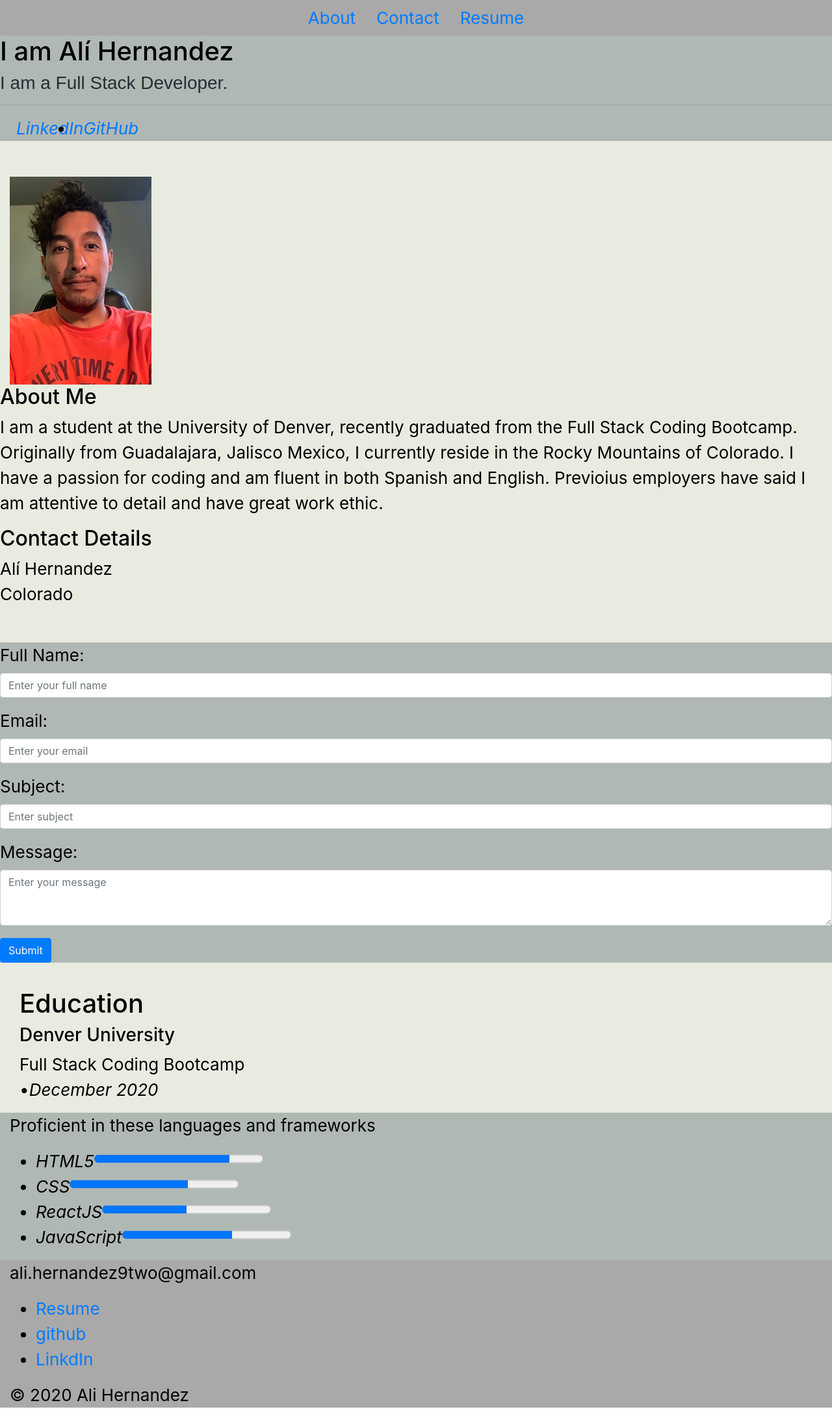
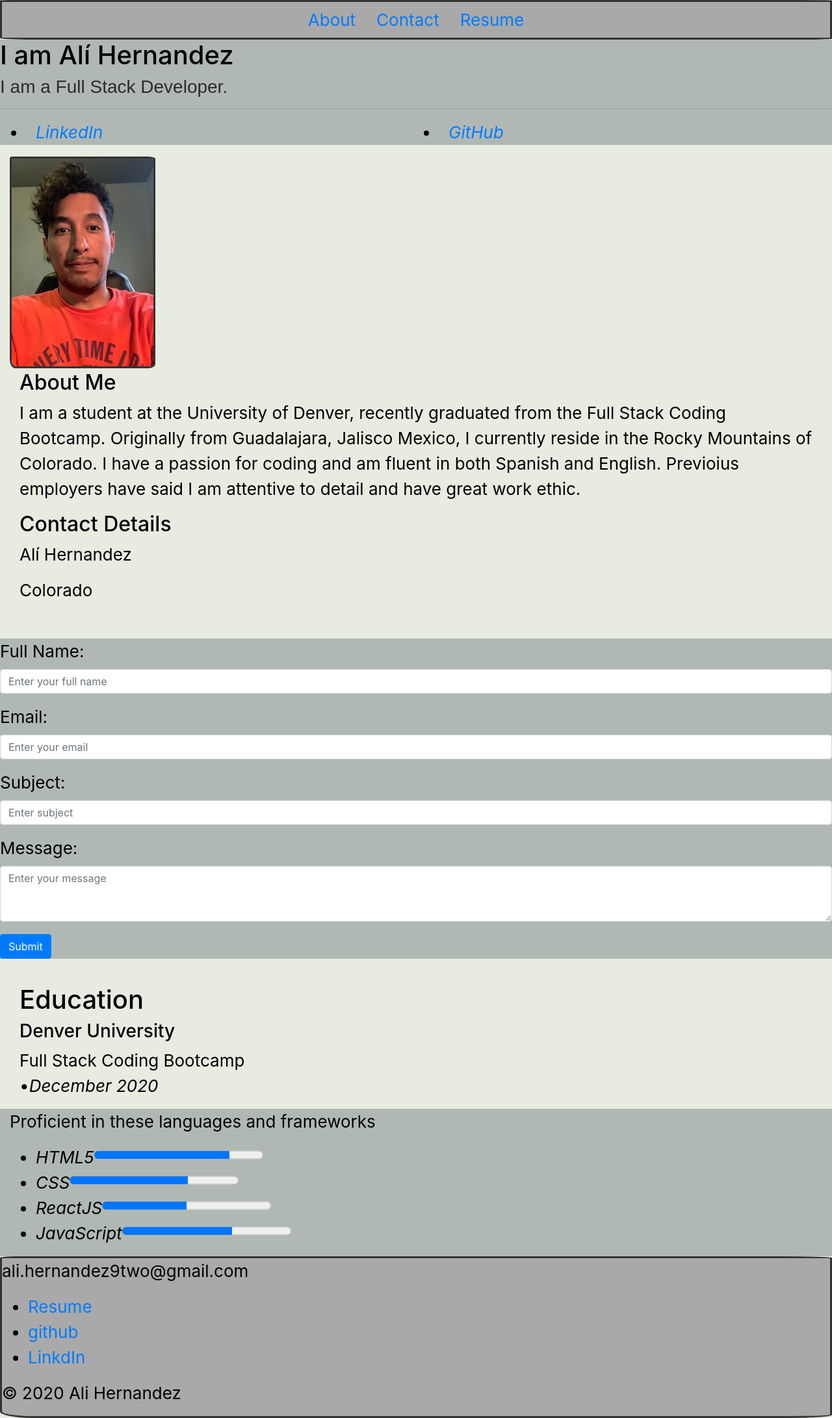
Before and after one commit to alihernandez/dev-portfolio, a React (Create React App) app: page /contact in a window 1280 px wide. Shown: the whole page at 65% size. Built offline with nearby package versions, Linux system fonts and the light colour scheme.

Commit message:
more css fixes

```diff
--- a/public/index.html
+++ b/public/index.html
@@ -31,5 +31,6 @@
       To begin the development, run `npm start` or `yarn start`.
       To create a production bundle, use `npm run build` or `yarn build`.
     -->
+    <script src="https://unpkg.com/react/umd/react.production.min.js" crossorigin></script>
   </div>
 </html>
--- a/src/App.css
+++ b/src/App.css
@@ -1,8 +1,6 @@
 .App {
-
   background-color: #E7EBE0FF;
   min-height: 100vh;
-
   font-size: calc(10px + 2vmin);
   color: black;
 }
--- a/src/App.js
+++ b/src/App.js
@@ -24,7 +24,7 @@ class App extends Component {
          <NavBar />
 
          <Header resumeData={resumeData} key="head"/>
-         <br />
+
 		    <About resumeData={resumeData} />
         <br />
         <ContactMe resumeData={resumeData} />
--- a/src/components/About/About.css
+++ b/src/components/About/About.css
@@ -1,3 +1,13 @@
-#abtme{
-    justify-content: center;
+.img-container{
+    padding-top:2.5px;
+    padding-bottom: 2.5px;
 }
+
+.profile-pic{
+   display: flex;
+   flex-direction: column;
+   justify-content: center;
+   border: 3px solid #333333;
+        border-radius: 2% 6% 5% 4% / 1% 1% 2% 4%;
+
+}
--- a/src/components/About/About.js
+++ b/src/components/About/About.js
@@ -9,34 +9,30 @@ export default class About extends Component {
 
 
         return(
-            <div id="abtme">
 
-                <div className="col" >
+
+                    <div className="col">
+
+                        <div className="img-container">
                         <img className="profile-pic" src={mugShot} alt="face" />
                         </div>
 
-                    <div >
-                        <h2 >About Me</h2>
+                        <div className="col aboutme">
+                            <h2>About Me</h2>
                             <p>
                                 {resumeData.aboutme}
                             </p>
-                        <div className="row">
-                            <div className="col contact-details">
                             <h2>Contact Details</h2>
-                                <p className="address">
-                                    <span>{resumeData.name}</span>
-                                    <br></br>
-                                    <span>
+                            <p>
+                                {resumeData.name}
+                            </p>
+                            <p>
                                 {resumeData.address}
-                                    </span>
-                                    <br></br>
-
                             </p>
                         </div>
 
                     </div>
-                </div>
-                </div>
+
         );
     }
 }
--- a/src/components/Footer/Footer.css
+++ b/src/components/Footer/Footer.css
@@ -1,4 +1,13 @@
-#footer{
+.footer-content{
+   justify-content: center;
+}
+
+#footer {
    background-color: darkgray;
+   justify-content: center;
+       display: flex;
+       flex-direction: column;
+       border: 3px solid #333333;
+       border-radius: 2% 6% 5% 4% / 1% 1% 2% 4%;
 
 }
--- a/src/components/Footer/Footer.js
+++ b/src/components/Footer/Footer.js
@@ -7,16 +7,17 @@ export default class Footer extends Component {
 
         return(
 
-          <div className="col" id="footer">
+          <div id="footer">
 
-
+          <div className="footer-content">
                 <p>ali.hernandez9two@gmail.com</p>
                 <ul>
                   <li><a href="https://docs.google.com/document/d/1HfO7EoBMV-xKG8VwBZy7KIfKpd2i5ta-Kq9GEGOsHKE/edit?usp=sharing">Resume</a></li>
                   <li><a href="https://github.com/alihernandez">github</a></li>
                   <li><a href="https://www.linkedin.com/in/ali-hernandez-96b1b71a9/">LinkdIn</a></li>
                 </ul>
-                © 2020 Ali Hernandez
+                <p>© 2020 Ali Hernandez</p>
+                </div>
 
 
         </div>
--- a/src/components/Header/Header.js
+++ b/src/components/Header/Header.js
@@ -8,7 +8,7 @@ export default class Header extends Component {
         return (
             <React.Fragment >
                 <header id="home">
-                    <div className="row-banner">
+
                         <div className="banner-text">
                         <h1 className="responsive-headline">I am {resumeData.name}</h1>
                         <h3 style={{color: '#282c34', fontFamily:'sans-serif'}}>I am a {resumeData.role}.{resumeData.roleDescription}</h3>
@@ -17,7 +17,7 @@ export default class Header extends Component {
                             {
                                 resumeData.socialLinks && resumeData.socialLinks.map(item =>{
                                     return(
-                                        <div className="row">
+                                        <div className="col">
                                         <li className="col-6" key={item.name}>
                                             <a href={item.url} target=""><i className={item.className}>{item.name}</i></a>
                                         </li>
@@ -27,7 +27,7 @@ export default class Header extends Component {
                             }
                         </ul>
                         </div>
-                    </div>
+
                     <p className="scrolldown">
                         <a className="smoothscroll" href="#about"><i className="icon-down-circle"></i></a>
                     </p>
--- a/src/components/NavBar/NavBar.css
+++ b/src/components/NavBar/NavBar.css
@@ -1,3 +1,8 @@
-.navigation{
+.navigation {
     background-color: darkgray;
+    justify-content: center;
+        display: flex;
+        border: 3px solid #333333;
+        border-radius: 2% 6% 5% 4% / 1% 1% 2% 4%;
+
 }
--- a/src/components/NavBar/NavBar.js
+++ b/src/components/NavBar/NavBar.js
@@ -7,7 +7,7 @@ class NavBar extends Component {
   render() {
     return (
       <div className="navigation">
-        <Nav className="justify-content-center" activeKey="/home">
+        <Nav  activeKey="/home">
     <Nav.Item>
       <Nav.Link href="/About">About</Nav.Link>
     </Nav.Item>
```
Also changed, not shown: 1 other file (tests, documents, lock files or other folders). Lines whose indentation alone changed are shown as unchanged.
